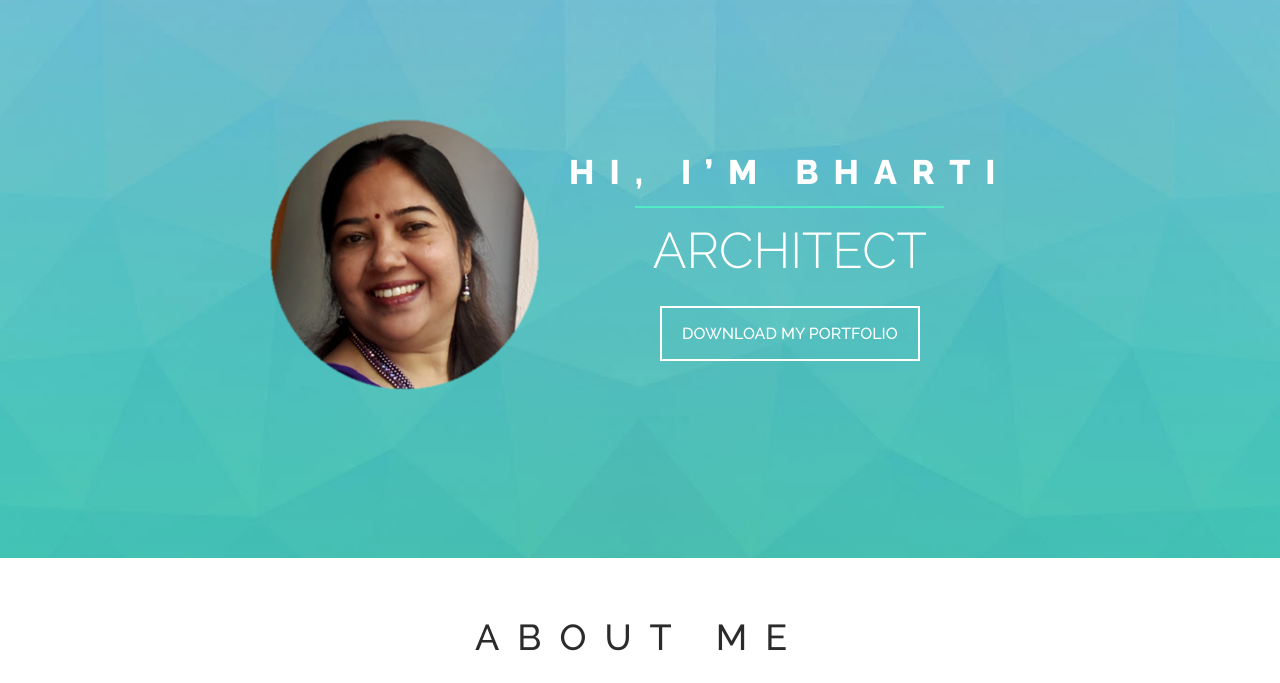
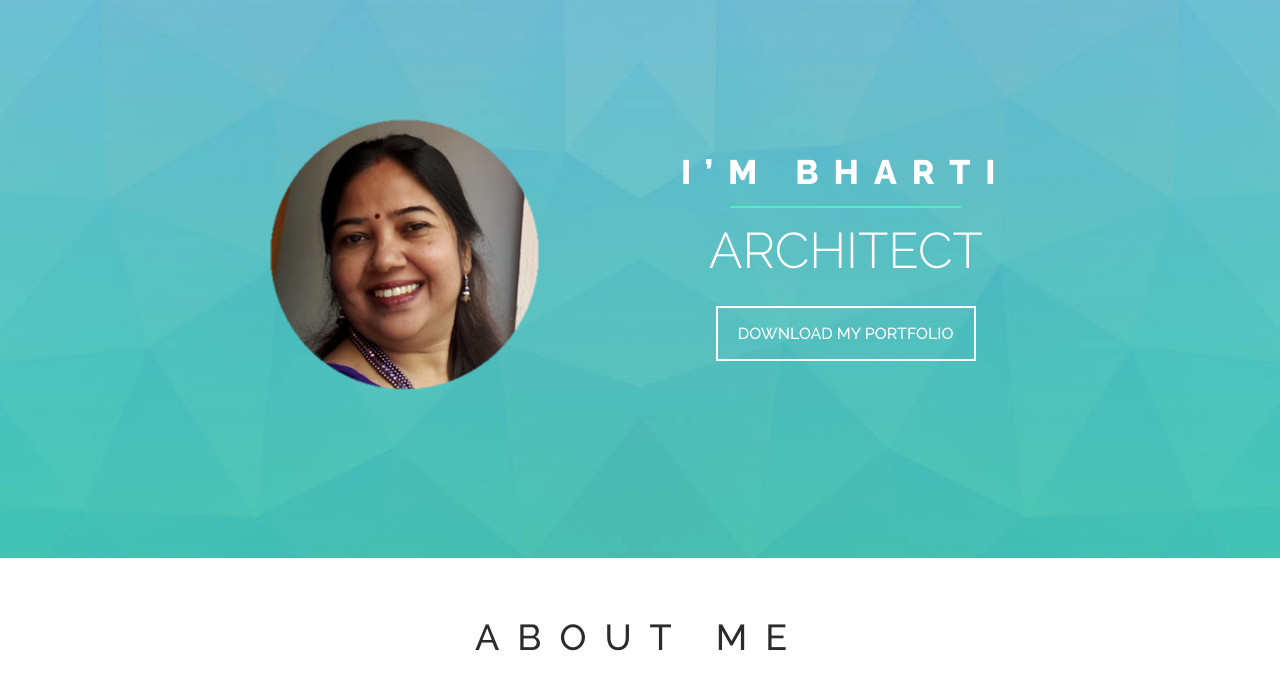
Before and after one commit to bhartiandassociates/bhartiandassociates.github.io, a plain HTML site: page index.html in a window 1280 px wide. Shown: the part 101-784 px from the top of the page. Drawn offline with Linux system fonts and the light colour scheme.

Commit message:
title fixed

```diff
--- a/index.html
+++ b/index.html
@@ -105,7 +105,7 @@ License URL: http://creativecommons.org/licenses/by/3.0/
 				<img src="images/bharti01.png" alt=""/>
 			</div>
 			<div class="banner-right">
-				<h1>HI, I’M BHARTI</h1>
+				<h1>I’M BHARTI</h1>
 				<div class="border"></div>
 				<h2>ARCHITECT</h2>
 				<a href="#">DOWNLOAD MY PORTFOLIO</a>
```
